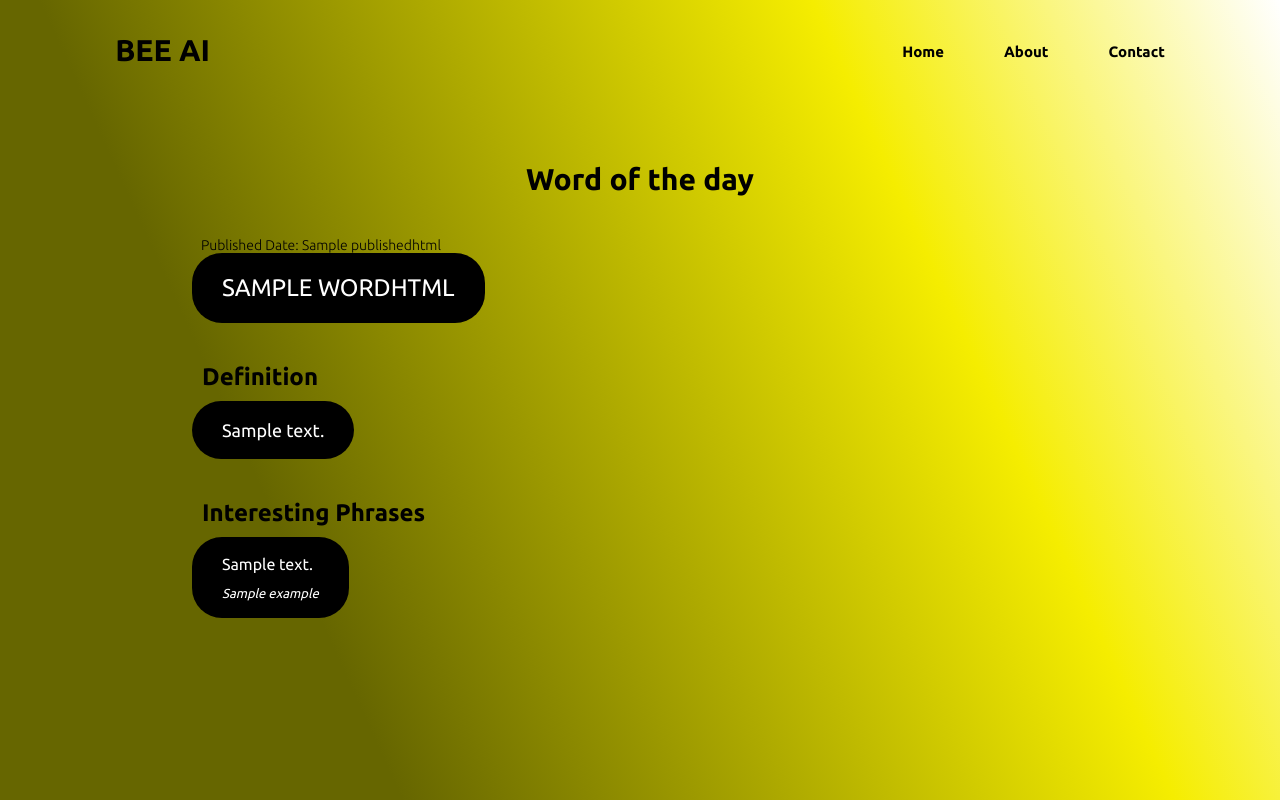
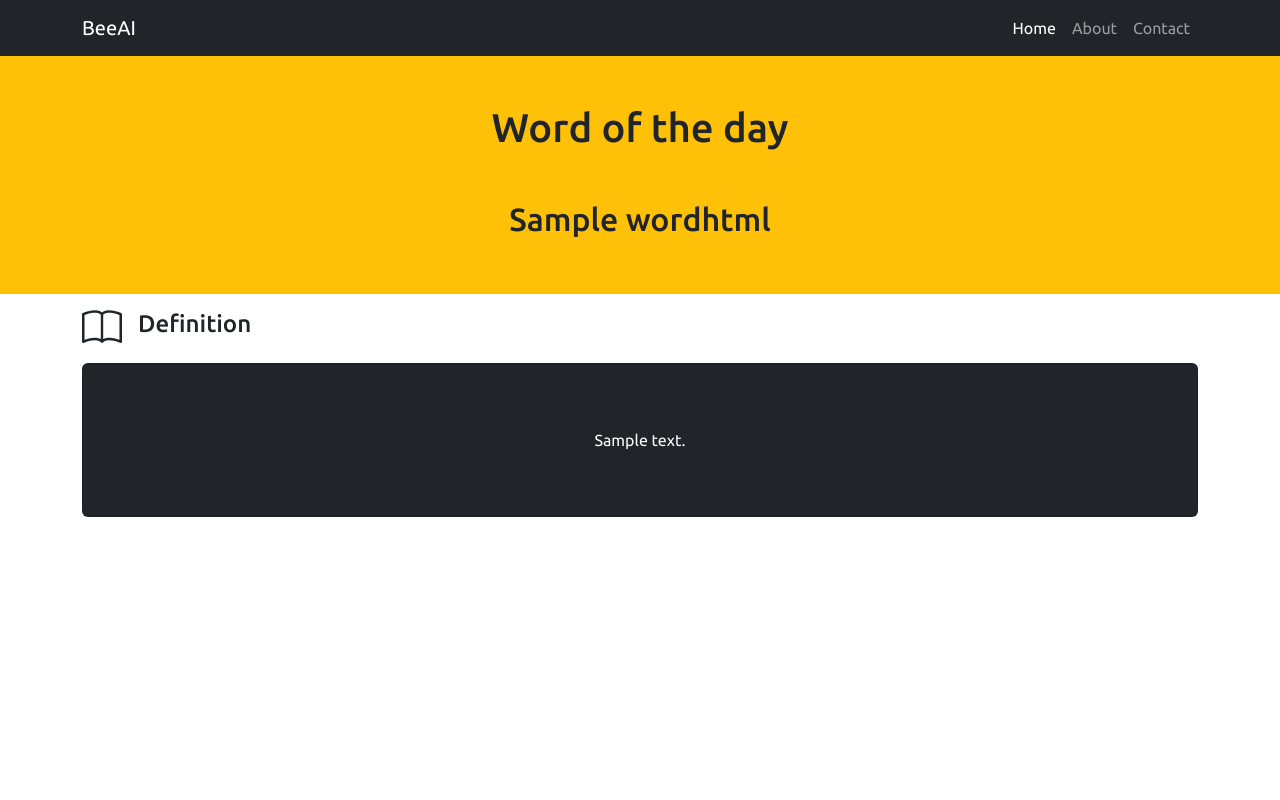
Before and after one commit to Alexanthe/language_project, a Flask app: template templates/index.html in a window 1280 px wide. Run offline with Flask 3, Linux system fonts and the light colour scheme; the template is opened without the code that fills it: most values are stand-ins (such as "Sample title", 1, 10 or a date in 2020); some libraries are stand-ins or nearby versions.

Commit message:
Remove clutter and used bootstrap

```diff
--- a/static/css/style.css
+++ b/static/css/style.css
@@ -7,20 +7,22 @@
     text-decoration: none;
 }
 
-header {
+
+
+/* header {
     position: fixed;
     right: 0;
     top: 0;
     z-index: 1000;
     width: 100%;
     display: flex;
-    /*this is flexbox*/
     align-items: center;
     justify-content: space-between;
     padding: 33px 9%;
     background: transparent;
-}
+} */
 
+/*
 .logo {
     font-size: 30px;
     font-weight: 700;
@@ -59,7 +61,6 @@ header {
     background: linear-gradient(245.59deg, #FFFFff 0%, #f5ed00 28.53%, #666600 75.52%);
     position: relative;
     display: grid;
-    /* this is grid layout */
     align-items: center;
     padding: 7% 15%;
 }
@@ -134,4 +135,4 @@ header {
     font-size: 13px;
     padding-top: 2%;
 
-}
+} */
--- a/templates/base.html
+++ b/templates/base.html
@@ -7,14 +7,22 @@
     <meta name="viewport" content="width=device-width, initial-scale=1.0">
     <title>{%block title%} {%endblock%} - BeeAI </title>
 
-    <!-- custome css link -->
+    <!-- custom css link -->
     <link rel="stylesheet" href="static/css/style.css">
 
+    <!-- bootstrap link-->
+    <link href="https://cdn.jsdelivr.net/npm/bootstrap@5.3.0-alpha3/dist/css/bootstrap.min.css" rel="stylesheet"
+        integrity="sha384-KK94CHFLLe+nY2dmCWGMq91rCGa5gtU4mk92HdvYe+M/SXH301p5ILy+dN9+nJOZ" crossorigin="anonymous">
+
+    <!-- bootstrap icon link-->
+    <link rel="stylesheet" href="https://cdn.jsdelivr.net/npm/bootstrap-icons@1.10.2/font/bootstrap-icons.css"
+        integrity="sha384-b6lVK+yci+bfDmaY1u0zE8YYJt0TZxLEAFyYSLHId4xoVvsrQu3INevFKo+Xir8e" crossorigin="anonymous">
+
     <!-- boxicons link -->
-    <link rel="stylesheet" href="https://unpkg.com/boxicons@latest/css/boxicons.min.css">
+    <!-- <link rel="stylesheet" href="https://unpkg.com/boxicons@latest/css/boxicons.min.css"> -->
 
     <!-- remixicons link -->
-    <link href="https://cdn.jsdelivr.net/npm/remixicon@3.2.0/fonts/remixicon.css" rel="stylesheet">
+    <!-- <link href="https://cdn.jsdelivr.net/npm/remixicon@3.2.0/fonts/remixicon.css" rel="stylesheet"> -->
 
     <!-- google font links -->
     <link rel="preconnect" href="https://fonts.googleapis.com">
@@ -23,21 +31,76 @@
 </head>
 
 <body>
+
     <header>
-        <a href="#" class="logo"> BEE AI </a>
+        <nav class="navbar navbar-expand-lg bg-dark navbar-dark">
+            <div class="container">
+                <a class="navbar-brand" href="#">BeeAI</a>
+                <button class="navbar-toggler" type="button" data-bs-toggle="collapse" data-bs-target="#navbarNav"
+                    aria-controls="navbarNav" aria-expanded="false" aria-label="Toggle navigation">
+                    <span class="navbar-toggler-icon"></span>
+                </button>
+                <div class="collapse navbar-collapse" id="navbarNav">
+                    <ul class="navbar-nav ms-auto">
+                        <li class="nav-item">
+                            <a class="nav-link active" aria-current="page" href="#">Home</a>
+                        </li>
+                        <li class="nav-item">
+                            <a class="nav-link" href="#about">About</a>
+                        </li>
+                        <li class="nav-item">
+                            <a class="nav-link" href="#">Contact</a>
+                        </li>
+                    </ul>
+                </div>
+            </div>
+        </nav>
+
+
+        <!-- <a href="#" class="logo"> BEE AI </a>
 
         <ul class="navbar">
             <li><a href="{{ url_for('home_page') }}"> Home </a></li>
             <li><a href="{{ url_for('about_page') }}"> About </a></li>
             <li><a href="#"> Contact </a></li>
-        </ul>
+        </ul> -->
 
-        <div class="bx bx-menu" id="menu-icon"></div>
     </header>
-    <div class="content">
-        {% block content %} {% endblock %}
-    </div>
+    <section class="bg-warning text-dark p-5 text-center">
+        <div class="container">
+            <div>
+                <h1 class="mb-5">Word of the day</h1>
+                <h2>{{ wordhtml }}</h2>
+            </div>
+        </div>
+    </section>
 
+    <section class="text-dark text-center">
+        <div class="container">
+            <div class="d-flex align-items-center">
+                <div class="h1 m-0"><i class="bi bi-book"></i></div>
+                <h4 class="p-3">Definition</h4>
+            </div>
+            <div class="row">
+                <div class="col">
+                    <div class="card bg-dark text-light">
+                        <div class="card-body">
+                            <p class="card-text p-5">{{ texthtml }}
+                            </p>
+                        </div>
+                    </div>
+                </div>
+            </div>
+        </div>
+    </section>
+
+    <section id="about" class="p-5"></section>
+    <!-- {% block content %} {% endblock %} -->
+
+    <!-- bootstrap link-->
+    <script src="https://cdn.jsdelivr.net/npm/bootstrap@5.3.0-alpha3/dist/js/bootstrap.bundle.min.js"
+        integrity="sha384-ENjdO4Dr2bkBIFxQpeoTz1HIcje39Wm4jDKdf19U8gI4ddQ3GYNS7NTKfAdVQSZe"
+        crossorigin="anonymous"></script>
 </body>
 
 </html>
--- a/templates/index.html
+++ b/templates/index.html
@@ -2,8 +2,9 @@
 {%block title%} Home {% endblock %}
 {% block content %}
 
+
 <div class="outer-box">
-    <h2>Word of the day</h2>
+    <h1>Word of the day</h1>
     <h4> Published Date: {{ publishedhtml }} </h4>
     <div class="word-of-day">
         <p>{{ wordhtml }}</p>
```
Also changed, not shown: templates/Legacy/base.html (deleted, +0 -71 lines), templates/Legacy/home.html (deleted, +0 -8 lines), templates/Legacy/showmore.html (deleted, +0 -72 lines).
